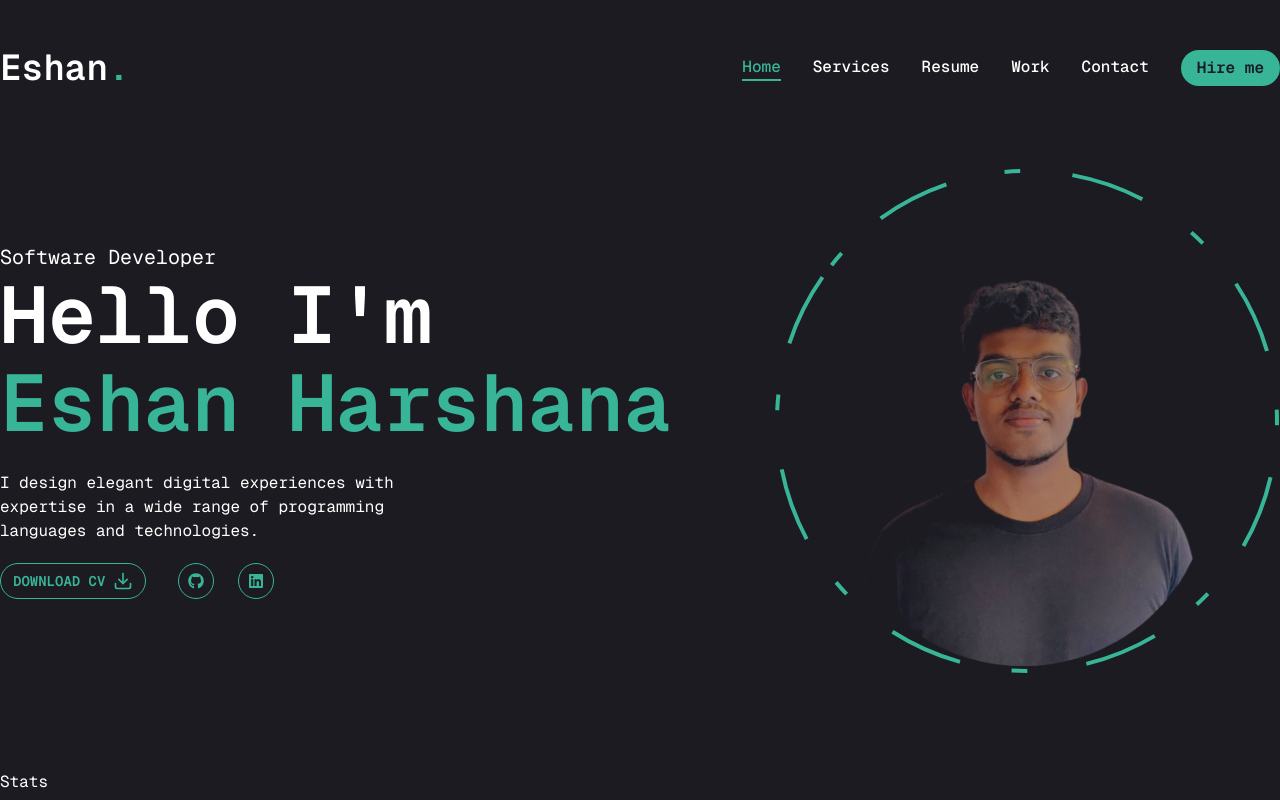
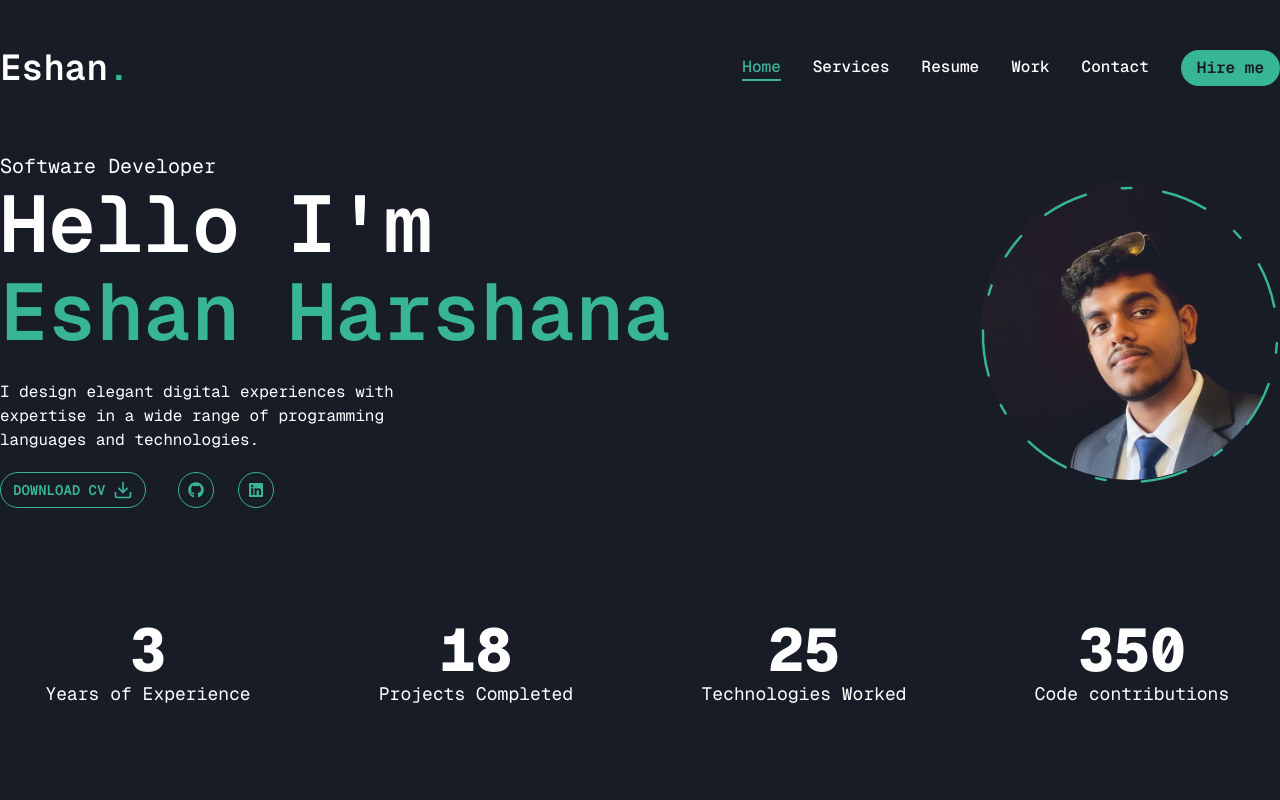
Before and after one commit to 202320020818/Portfolio-App, a Next.js app: page / in a window 1280 px wide. Built offline with nearby package versions, Linux system fonts and the light colour scheme.

Commit message:
Refactor code structure for improved readability and maintainability

```diff
--- a/app/layout.jsx
+++ b/app/layout.jsx
@@ -1,7 +1,7 @@
 import { Geist, Geist_Mono } from "next/font/google";
 import "./globals.css";
 
-//components
+// components
 import Header from "@/components/Header";
 import PageTransition from "@/components/PageTransition";
 import StairTransition from "@/components/StairTransition";
@@ -16,21 +16,34 @@ const geistMono = Geist_Mono({
   subsets: ["latin"],
 });
 
+/* ✅ Better metadata */
 export const metadata = {
-  title: "Create Next App",
-  description: "Generated by create next app",
+  title: "Eshan Harshana | Software Developer",
+  description:
+    "Portfolio of Eshan Harshana, Software Developer specializing in modern web technologies.",
+};
+
+/* ✅ IMPORTANT for Chrome responsive mode */
+export const viewport = {
+  width: "device-width",
+  initialScale: 1,
+  minimumScale: 1,
+  maximumScale: 1,
 };
 
 export default function RootLayout({ children }) {
   return (
-    <html lang="en">
-      <body
-        className={`${geistSans.variable} ${geistMono.variable} antialiased`}
-      >
-        <Header />
-        <StairTransition />
+    <html lang="en" className="h-full">
+  <body className={`${geistSans.variable} ${geistMono.variable} antialiased bg-primary text-white min-h-screen`}>
+    <div className="flex flex-col min-h-screen">
+      <Header />
+      <StairTransition />
+      <main className="flex-grow">
         <PageTransition>{children}</PageTransition>
-      </body>
-    </html>
+      </main>
+    </div>
+  </body>
+</html>
+
   );
 }
--- a/app/page.jsx
+++ b/app/page.jsx
@@ -6,9 +6,9 @@ import { FiDownload } from "react-icons/fi";
 
 const Home = () => {
   return (
-    <section className="h-full">
+    <section className="h-full overflow-x-hidden overflow-y-hidden">
       <div className="container mx-auto h-full">
-        <div className="flex flex-col  xl:flex-row items-center justify-between xl:pt-8 xl:pb-24">
+        <div className="flex flex-col  xl:flex-row items-center justify-between xl:pt-4 xl:pb-24">
           {/* Left - Text */}
           <div className="text-center xl:text-left order-2 xl:order-none">
             <span className="text-xl">Software Developer</span>
--- a/components/Photo.jsx
+++ b/components/Photo.jsx
@@ -5,7 +5,7 @@ import Image from "next/image";
 
 const Photo = () => {
   return (
-    <div className="w-full h-full relative">
+    <div className="w-full h-full relative flex justify-center items-center">
       <motion.div
         initial={{ opacity: 0 }}
         animate={{
@@ -19,21 +19,21 @@ const Photo = () => {
             opacity: 1,
             transition: { delay: 1.6, duration: 0.4, ease: "easeInOut" },
           }}
-          className="w-[298px] h-[298px] xl:w-[498px] xl:h-[498px] mix-blend-lighten absolute"
+          className="w-[200px] h-[200px] xl:w-[300px] xl:h-[300px] mix-blend-lighten relative mx-auto"
         >
           <Image
-            src="/assets/photoNew.png"
+            src="/assets/imagex.png"
             priority
-            quality={75}
+            quality={100}
             fill
             alt="Eshan Harshana"
-            className="object-contain"
+            className="object-cover object-center rounded-full"
           />
         </motion.div>
 
         {/* Circle */}
         <motion.svg
-          className="w-[300px] xl:w-[506px] h-[300px] xl:h-[506px]"
+          className="w-[210px] xl:w-[310px] h-[210px] xl:h-[310px] absolute top-0 left-1/2 -translate-x-1/2"
           fill="transparent"
           viewBox="0 0 506 506"
           xmlns="http://www.w3.org/2000/svg"
@@ -41,10 +41,10 @@ const Photo = () => {
           <motion.circle
             cx="253"
             cy="253"
-            r="250"
+            r="240"
             stroke="#38b497"
             strokeWidth="4"
-            strokeLanecap="round"
+            strokeLinecap="round"
             strokeLinejoin="round"
             initial={{ strokeDasharray: "24 10 0 0" }}
             animate={{
--- a/components/Stats.jsx
+++ b/components/Stats.jsx
@@ -1,7 +1,51 @@
 "use client";
 
+import CountUp from "react-countup";
+
+const stats = [
+  {
+    num: 3,
+    text: "Years of Experience",
+  },
+  {
+    num: 18,
+    text: "Projects Completed",
+  },
+  {
+    num: 25,
+    text: "Technologies Worked",
+  },
+  {
+    num: 350,
+    text: "Code contributions",
+  },
+];
+
 const Stats = () => {
-  return <div>Stats</div>;
+  return (
+    <section className="bg-primary text-white">
+      <div className="container mx-auto">
+        <div className="grid grid-cols-1 sm:grid-cols-2 md:grid-cols-4 gap-8 text-center">
+          {stats.map((item, index) => (
+            <div
+              key={index}
+              className="flex flex-col items-center p-4 rounded-lg transition-all duration-300 hover:text-accent hover:scale-105"
+            >
+              <CountUp
+                end={item.num}
+                duration={4}
+                delay={1}
+                className="text-4xl xl:text-6xl font-extrabold"
+              />
+              {/* Horizontal line */}
+
+              <p className="text-lg">{item.text}</p>
+            </div>
+          ))}
+        </div>
+      </div>
+    </section>
+  );
 };
 
 export default Stats;
```
Also changed, not shown: public/assets/imagex.png (added).
